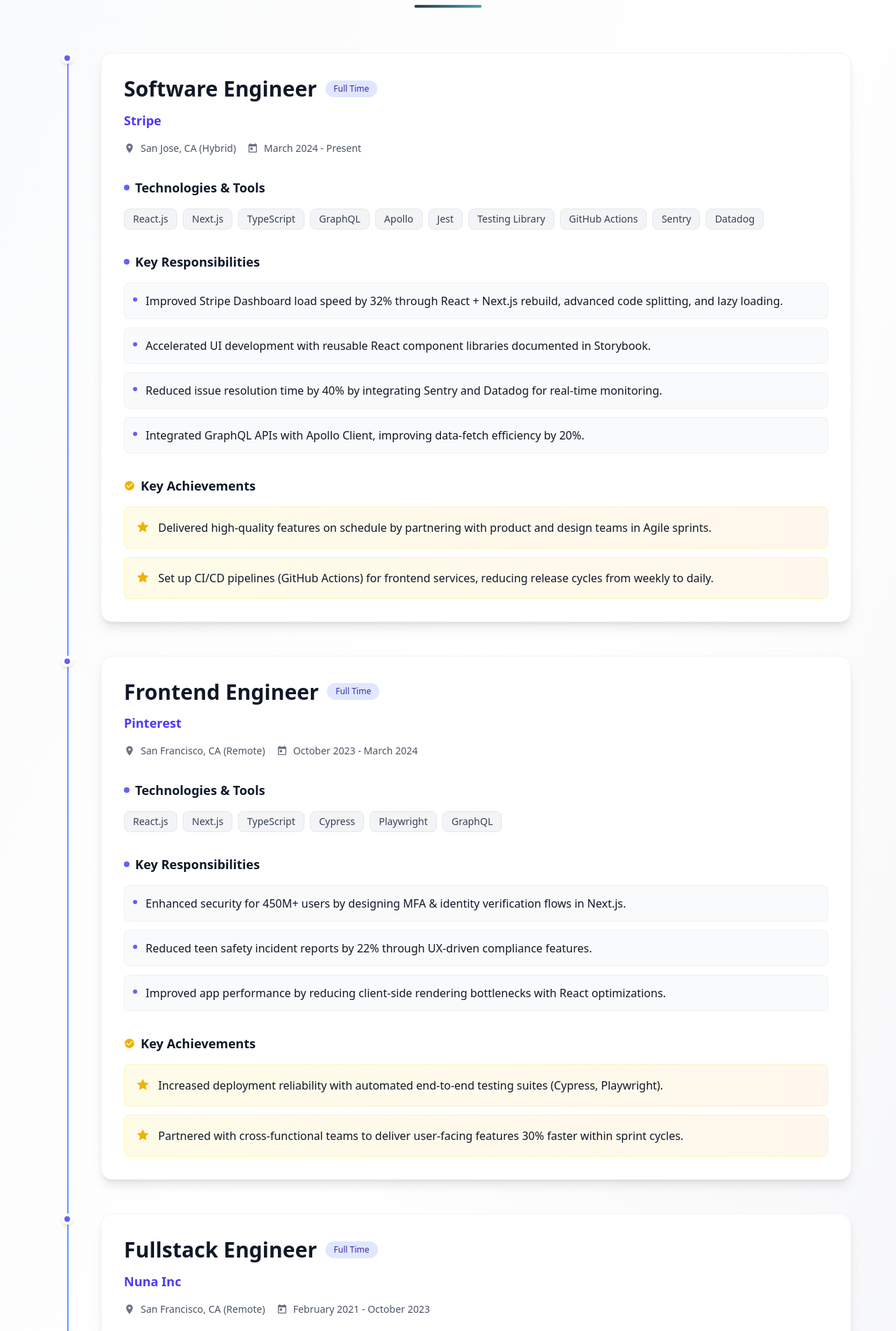
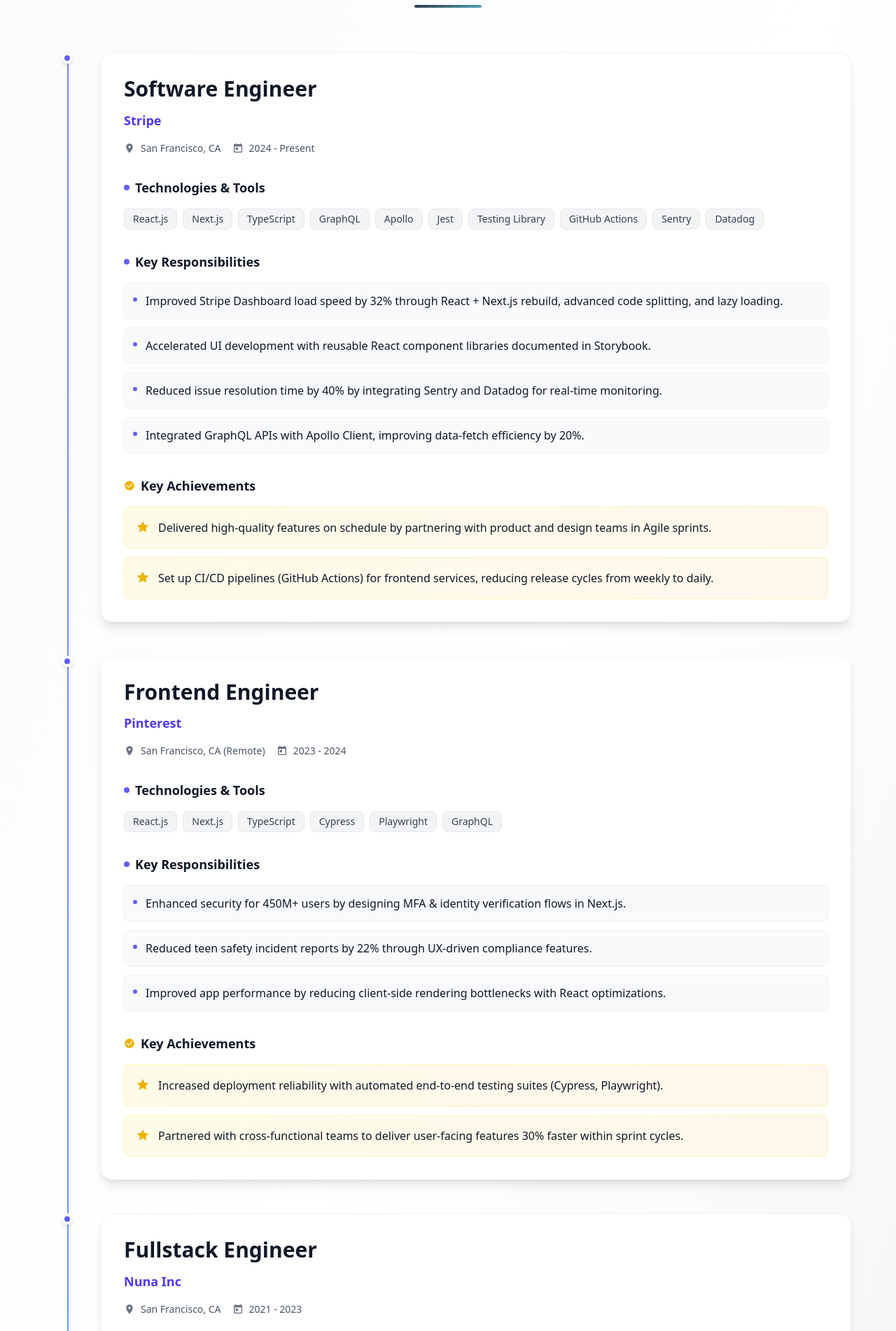
Before and after one commit to ezio421511/portfolio-front-lee, a React (Vite) app: page / in a window 1280 px wide. Shown: the part 4618-6520 px from the top of the page at 70% size. Built offline with nearby package versions, Linux system fonts and the light colour scheme.

Commit message:
Update Experience.jsx

```diff
--- a/src/components/Experience.jsx
+++ b/src/components/Experience.jsx
@@ -8,8 +8,8 @@
     id: 1,
     role: "Software Engineer",
     company: "Stripe",
-    location: "San Jose, CA (Hybrid)",
-    duration: "March 2024 - Present",
+    location: "San Francisco, CA",
+    duration: "2024 - Present",
     type: "Full Time",
     technologies: [
       "React.js", "Next.js", "TypeScript", "GraphQL", "Apollo", "Jest", "Testing Library", "GitHub Actions", "Sentry", "Datadog"
@@ -30,7 +30,7 @@
     role: "Frontend Engineer",
     company: "Pinterest",
     location: "San Francisco, CA (Remote)",
-    duration: "October 2023 - March 2024",
+    duration: "2023 - 2024",
     type: "Full Time",
     technologies: [
       "React.js", "Next.js", "TypeScript", "Cypress", "Playwright", "GraphQL"
@@ -49,8 +49,8 @@
     id: 3,
     role: "Fullstack Engineer",
     company: "Nuna Inc",
-    location: "San Francisco, CA (Remote)",
-    duration: "February 2021 - October 2023",
+    location: "San Francisco, CA",
+    duration: "2021 - 2023",
     type: "Full Time",
     technologies: [
       "React.js", "Redux Toolkit", "Context API", "D3.js", "Chart.js", "WebSockets", "Docker", "GitHub Actions"
@@ -157,9 +157,6 @@
                         <h3 className="text-2xl lg:text-3xl font-bold leading-tight">
                           {exp.role}
                         </h3>
-                        <span className="px-3 py-1 text-xs font-medium bg-indigo-100 text-indigo-800 dark:bg-indigo-900/30 dark:text-indigo-400 rounded-full">
-                          {exp.type}
-                        </span>
                       </div>
 
                       <div className="space-y-2 mb-4">
```
